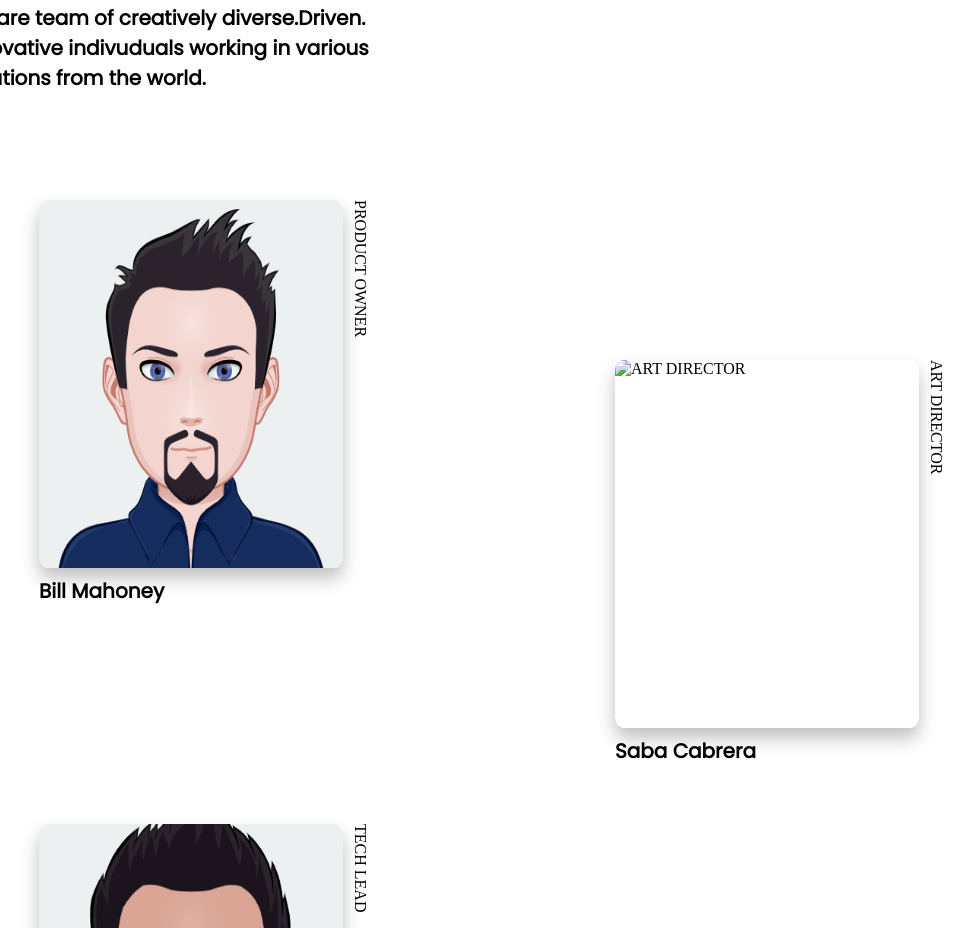
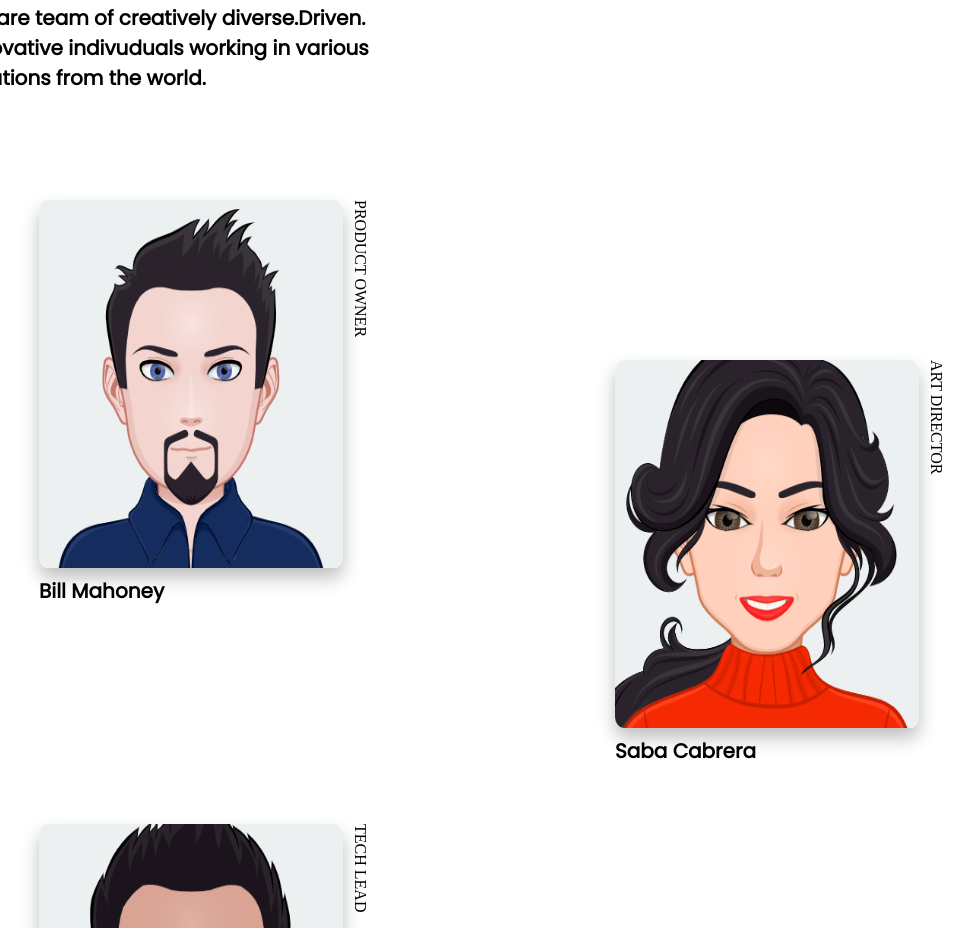
Before and after one commit to marntext/Team-Page, a plain HTML site: page index.html in a window 1280 px wide. Shown: the part 310-1238 px from the top of the page, without its empty margins (141-1114 px from the left). Drawn offline with Linux system fonts and the light colour scheme; the site is published under a folder, as on GitHub Pages, so addresses that start at the root find nothing.

Commit message:
Update index.html

```diff
--- a/index.html
+++ b/index.html
@@ -28,7 +28,7 @@
 
         <div class="box" id="box2">
             <h3>ART DIRECTOR</h3>
-            <img src="/images/myAvatar (2).png" alt="ART DIRECTOR">
+            <img src="./images/myAvatar (2).png" alt="ART DIRECTOR">
             <p>Saba Cabrera</p>
         </div>
 
```
